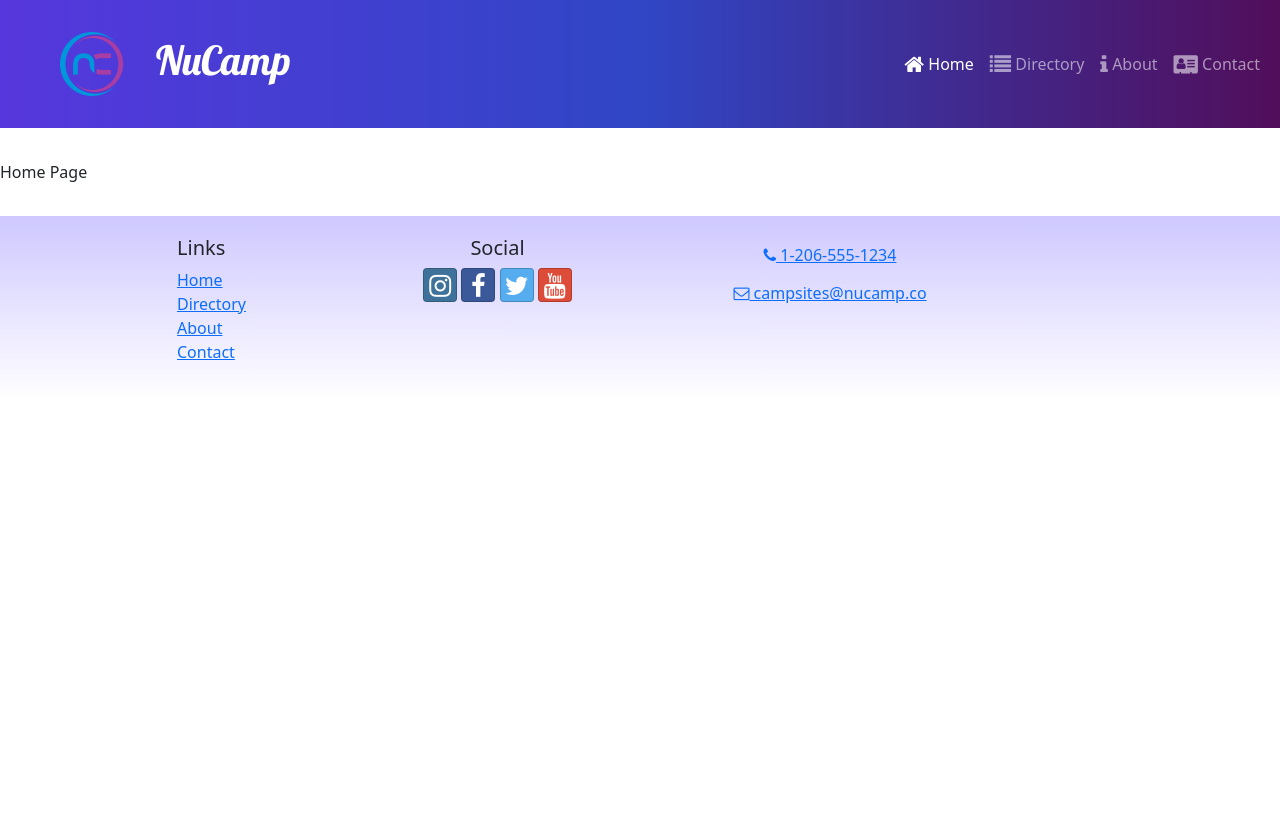
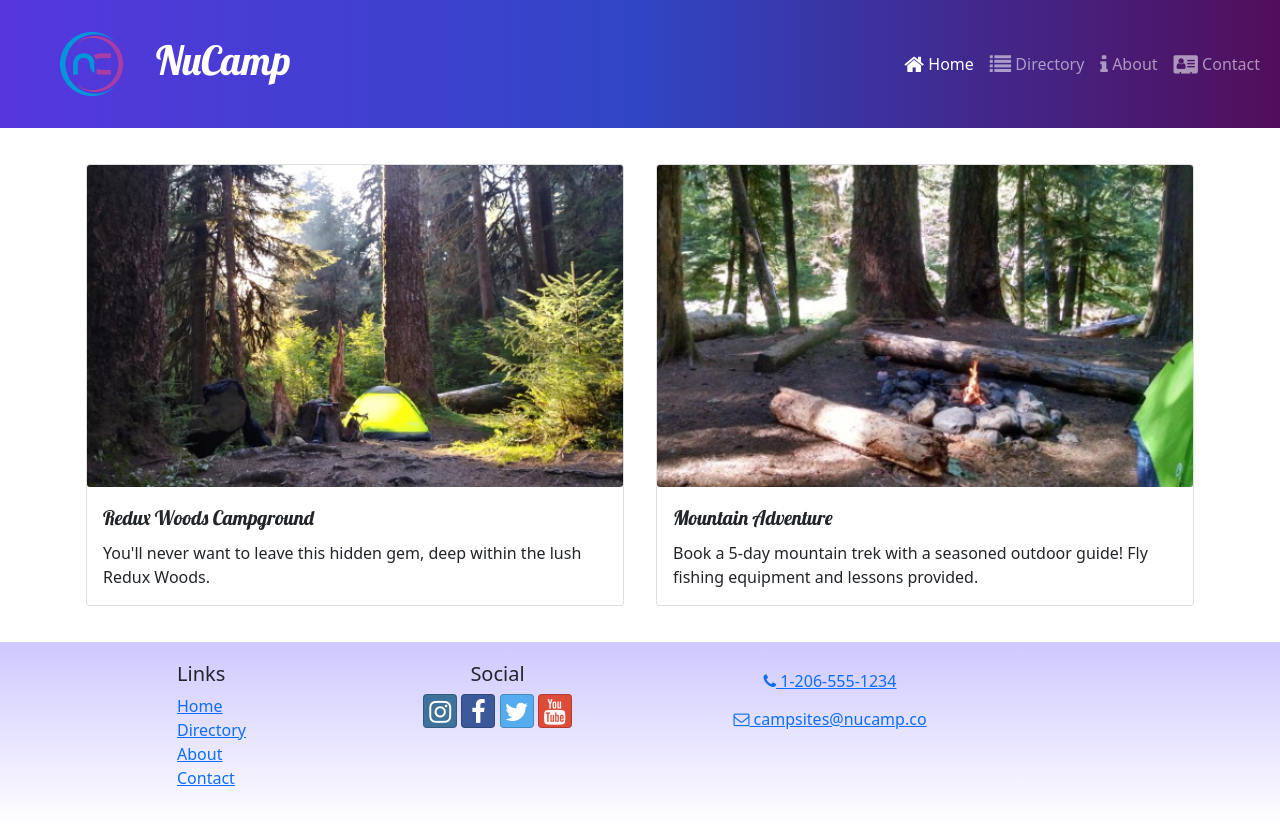
Before and after one commit to erinsgithubpage/nucampstie-final-master-12-53pm, a React (Create React App) app: page / in a window 1280 px wide. Before the commit the page ends 800 px from the top, so only its background shows below. Built offline with nearby package versions, Linux system fonts and the light colour scheme.

Commit message:
SAPs and React Router - completed

```diff
--- a/src/features/display/DisplayList.js
+++ b/src/features/display/DisplayList.js
@@ -1,10 +1,10 @@
 import { Col, Row } from 'reactstrap';
 import DisplayCard from './DisplayCard';
 import { selectFeaturedCampsite } from '../campsites/campsitesSlice';
-import { selectFeaturedPromotion } from '../promotions/promotionsSlice';
+import { selectFeaturedPromotion } from '../promotions/PromotionsSlice';
 
-const DisplayLit = () => {
-    const items = [selectFeaturedCampsites(), selectFeaturedPromotion()]
+const DisplayList = () => {
+    const items = [selectFeaturedCampsite(), selectFeaturedPromotion()]
 
     return (
         <Row>
--- a/src/pages/HomePage.js
+++ b/src/pages/HomePage.js
@@ -1,7 +1,12 @@
 import { Container } from 'reactstrap';
+import DisplayList from '../features/display/DisplayList';
 
 const HomePage = () => {
-    return <div>Home Page</div>;
-};
+    return (
+        <Container>
+            <DisplayList />
+        </Container>
+    );
+    };
 
 export default HomePage;
```
